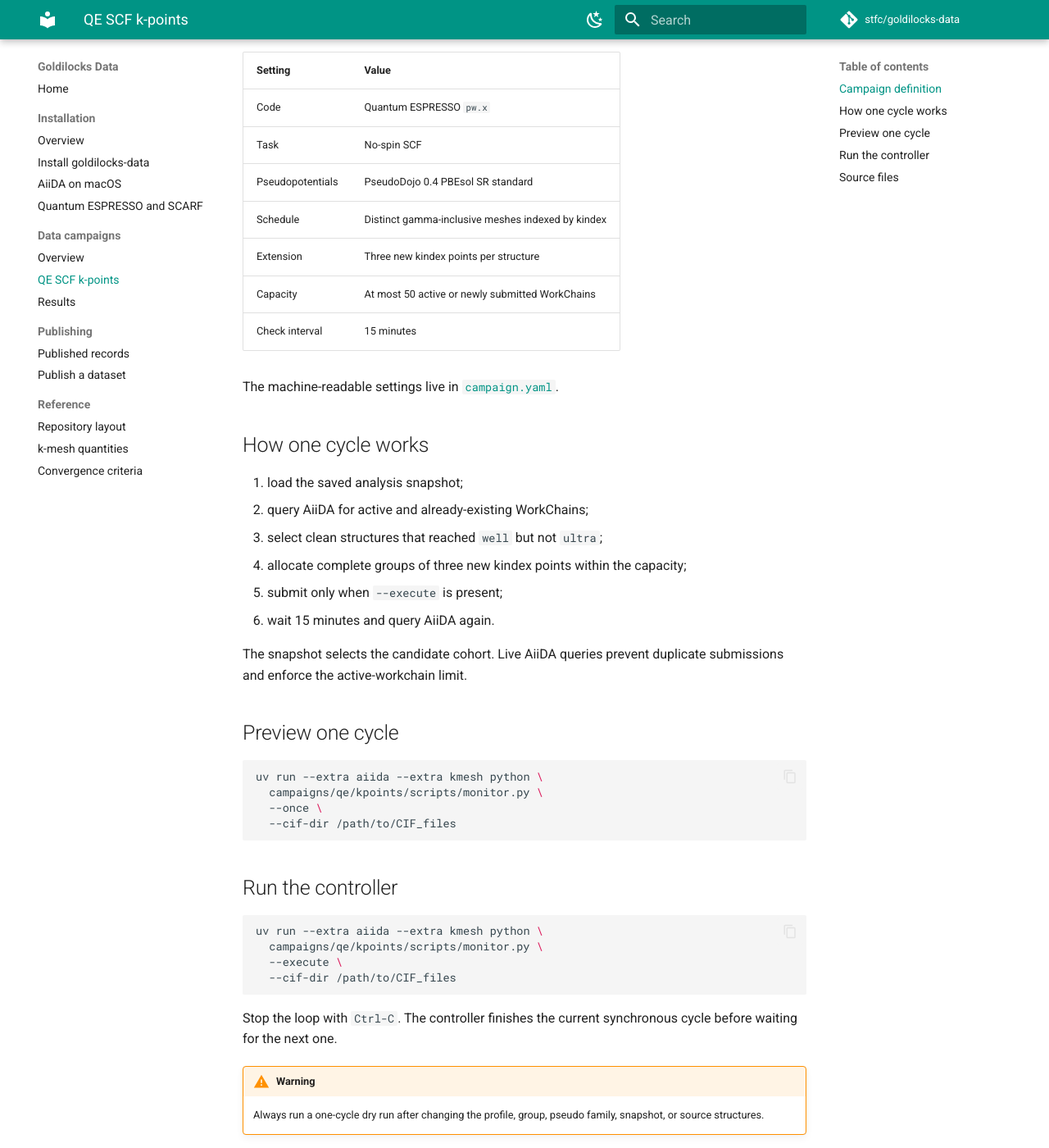
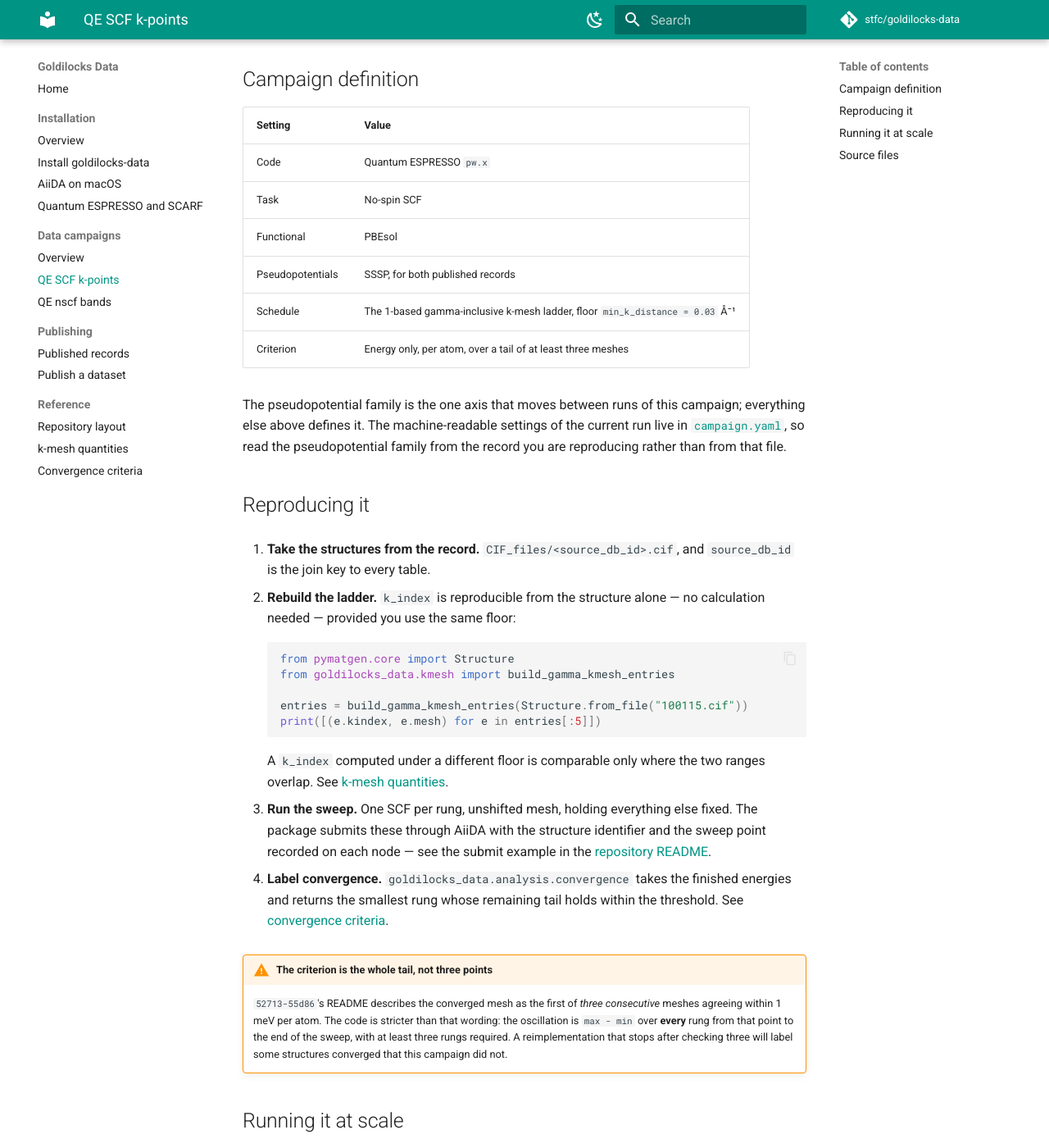
Before and after one commit to stfc/goldilocks-data, an MkDocs documentation site: the page built from docs/campaigns/qe-kpoints.md, in a window 1280 px wide and 1400 px high, scrolled down 259 px. Shown: the whole window at 82% size. Built offline with MkDocs 1.6.1 and Material for MkDocs 9.7.7, drawn with Linux system fonts in a browser that asks for light colours; comment, search, counter and statistics services are not loaded; some of the changed text lies outside the part shown.

Commit message:
docs: organise campaigns around the published records, drop the snapshot page
A campaign page now exists to say how the calculations behind a published
record were made and how to reproduce them. Two campaigns, three records:
the SCF k-point sweep published 52713-55d86 and mcpnq-g1j55, which are two
views of one body of calculations and are presented together, and the nscf
band campaign published r3byg-xp284, which gets a page of its own.

results.md is deleted. A dated snapshot of an in-flight campaign -- workchain
counts, ultra rate, regenerated local files -- is our operational record, not
something a reader of the site needs.

The nscf record is live, so its placeholder link is replaced.

Two accuracy fixes while reorganising: the SCF campaign page states that the
criterion is the whole remaining tail, which is stricter than the "three
consecutive" wording in 52713-55d86's own README; and the convergence
reference now says its three thresholds come from campaign.yaml and differ
from the package defaults.

````diff
--- a/docs/campaigns/qe-kpoints.md
+++ b/docs/campaigns/qe-kpoints.md
@@ -1,7 +1,13 @@
 # QE SCF k-point convergence
 
-This campaign determines the smallest gamma-inclusive k-point mesh at which
-the total energy is stable for each structure.
+This campaign determines the smallest gamma-inclusive k-point mesh at which the
+total energy of a structure is stable.
+
+Published as two records, from one body of calculations:
+[`52713-55d86`](https://data-collections.psdi.ac.uk/records/52713-55d86), the
+converged mesh per structure, and
+[`mcpnq-g1j55`](https://data-collections.psdi.ac.uk/records/mcpnq-g1j55), the
+full per-calculation output behind the paper.
 
 ## Campaign definition
 
@@ -9,28 +15,60 @@ the total energy is stable for each structure.
 | --- | --- |
 | Code | Quantum ESPRESSO `pw.x` |
 | Task | No-spin SCF |
-| Pseudopotentials | PseudoDojo 0.4 PBEsol SR standard |
-| Schedule | Distinct gamma-inclusive meshes indexed by kindex |
-| Extension | Three new kindex points per structure |
-| Capacity | At most 50 active or newly submitted WorkChains |
-| Check interval | 15 minutes |
+| Functional | PBEsol |
+| Pseudopotentials | SSSP, for both published records |
+| Schedule | The 1-based gamma-inclusive k-mesh ladder, floor `min_k_distance = 0.03` Å⁻¹ |
+| Criterion | Energy only, per atom, over a tail of at least three meshes |
 
-The machine-readable settings live in
-[`campaign.yaml`](https://github.com/stfc/goldilocks-data/blob/main/campaigns/qe/kpoints/campaign.yaml).
+The pseudopotential family is the one axis that moves between runs of this
+campaign; everything else above defines it. The machine-readable settings of the
+current run live in
+[`campaign.yaml`](https://github.com/stfc/goldilocks-data/blob/main/campaigns/qe/kpoints/campaign.yaml),
+so read the pseudopotential family from the record you are reproducing rather
+than from that file.
 
-## How one cycle works
+## Reproducing it
 
-1. load the saved analysis snapshot;
-2. query AiiDA for active and already-existing WorkChains;
-3. select clean structures that reached `well` but not `ultra`;
-4. allocate complete groups of three new kindex points within the capacity;
-5. submit only when `--execute` is present;
-6. wait 15 minutes and query AiiDA again.
+1. **Take the structures from the record.** `CIF_files/<source_db_id>.cif`, and
+   `source_db_id` is the join key to every table.
 
-The snapshot selects the candidate cohort. Live AiiDA queries prevent duplicate
-submissions and enforce the active-workchain limit.
+2. **Rebuild the ladder.** `k_index` is reproducible from the structure alone —
+   no calculation needed — provided you use the same floor:
 
-## Preview one cycle
+    ```python
+    from pymatgen.core import Structure
+    from goldilocks_data.kmesh import build_gamma_kmesh_entries
+
+    entries = build_gamma_kmesh_entries(Structure.from_file("100115.cif"))
+    print([(e.kindex, e.mesh) for e in entries[:5]])
+    ```
+
+    A `k_index` computed under a different floor is comparable only where the
+    two ranges overlap. See [k-mesh quantities](../reference/kmesh.md).
+
+3. **Run the sweep.** One SCF per rung, unshifted mesh, holding everything else
+   fixed. The package submits these through AiiDA with the structure identifier
+   and the sweep point recorded on each node — see the submit example in the
+   [repository README](https://github.com/stfc/goldilocks-data#submit-example).
+
+4. **Label convergence.** `goldilocks_data.analysis.convergence` takes the
+   finished energies and returns the smallest rung whose remaining tail holds
+   within the threshold. See [convergence criteria](../reference/convergence.md).
+
+!!! warning "The criterion is the whole tail, not three points"
+
+    `52713-55d86`'s README describes the converged mesh as the first of *three
+    consecutive* meshes agreeing within 1 meV per atom. The code is stricter
+    than that wording: the oscillation is `max - min` over **every** rung from
+    that point to the end of the sweep, with at least three rungs required. A
+    reimplementation that stops after checking three will label some structures
+    converged that this campaign did not.
+
+## Running it at scale
+
+A full campaign is a loop: submit a bounded number of WorkChains, wait, query
+AiiDA for what finished, extend the structures that have not converged yet.
+`monitor.py` does that. Preview one cycle:
 
 ```bash
 uv run --extra aiida --extra kmesh python \
@@ -39,28 +77,18 @@ uv run --extra aiida --extra kmesh python \
   --cif-dir /path/to/CIF_files
 ```
 
-## Run the controller
+Submit for real by replacing `--once` with `--execute`. Stop the loop with
+`Ctrl-C`; it finishes the current cycle first.
 
-```bash
-uv run --extra aiida --extra kmesh python \
-  campaigns/qe/kpoints/scripts/monitor.py \
-  --execute \
-  --cif-dir /path/to/CIF_files
-```
-
-Stop the loop with `Ctrl-C`. The controller finishes the current synchronous
-cycle before waiting for the next one.
+Live AiiDA queries, not a local file, are what prevent duplicate submissions and
+enforce the active-workchain limit.
 
 !!! warning
 
     Always run a one-cycle dry run after changing the profile, group, pseudo
-    family, snapshot, or source structures.
+    family, or source structures.
 
 ## Source files
 
 - [Task README](https://github.com/stfc/goldilocks-data/tree/main/campaigns/qe/kpoints)
 - [Submission scripts](https://github.com/stfc/goldilocks-data/tree/main/campaigns/qe/kpoints/scripts)
-- [Analysis notebook](https://github.com/stfc/goldilocks-data/blob/main/campaigns/qe/kpoints/notebooks/analysis.ipynb)
-- [Result manifest](https://github.com/stfc/goldilocks-data/blob/main/campaigns/qe/kpoints/results/manifest.json)
-
-Continue with [Results](../results.md).
--- a/docs/results.md
+++ /dev/null
@@ -1,44 +0,0 @@
-# Results
-
-A dated view of the PseudoDojo QE SCF k-point campaign. The AiiDA group remains
-the authoritative calculation record.
-
-## Current snapshot
-
-| Measure | Value |
-| --- | ---: |
-| WorkChains | 127,921 |
-| Structures | 16,208 |
-| Ultra converged | 15,474 |
-| Ultra rate | 95.47% |
-| Median ultra kindex | 4 |
-
-Snapshot date: 1 September 2026. These figures are taken from
-[`snapshot-metadata.json`](https://github.com/stfc/goldilocks-data/blob/main/campaigns/qe/kpoints/results/snapshot-metadata.json).
-
-## The snapshot files
-
-| File | Use it for | Where |
-| --- | --- | --- |
-| `snapshot-metadata.json` | Profile, AiiDA group, thresholds, ladder convention, timestamp, counts | [in the repo](https://github.com/stfc/goldilocks-data/blob/main/campaigns/qe/kpoints/results/snapshot-metadata.json) |
-| `manifest.json` | Dataset identity and the file names | [in the repo](https://github.com/stfc/goldilocks-data/blob/main/campaigns/qe/kpoints/results/manifest.json) |
-| `source-summary.csv` | One convergence-summary row per structure | regenerated locally |
-| `workchain-records.parquet` | Calculation-level values behind the summary | regenerated locally |
-| `analysis.ipynb` | Aggregation, quality checks, SSSP comparison | [in the repo](https://github.com/stfc/goldilocks-data/blob/main/campaigns/qe/kpoints/notebooks/analysis.ipynb) |
-
-`source-summary.csv` and `workchain-records.parquet` are rebuilt from the AiiDA
-group every campaign cycle and are not versioned; see
-[`campaigns/qe/kpoints/results/README.md`](https://github.com/stfc/goldilocks-data/blob/main/campaigns/qe/kpoints/results/README.md).
-They go to PSDI as a citable record when the campaign finishes.
-
-## Provenance
-
-The snapshot metadata identifies the profile and AiiDA group used for export.
-For the live PseudoDojo campaign, the group is:
-
-```text
-goldilocks/qe-scf/nospin/pseudodojo
-```
-
-Return to AiiDA when you need the original inputs, outputs, process state, or
-provenance graph.
--- a/mkdocs.yml
+++ b/mkdocs.yml
@@ -52,7 +52,7 @@ nav:
   - Data campaigns:
       - Overview: campaigns/index.md
       - QE SCF k-points: campaigns/qe-kpoints.md
-      - Results: results.md
+      - QE nscf bands: campaigns/qe-nscf-bands.md
   - Publishing:
       - Published records: published-records.md
       - Publish a dataset: publishing.md
````
Also changed, not shown: docs/campaigns/index.md (+14 -8 lines), docs/campaigns/qe-nscf-bands.md (added, +79 -0 lines), docs/index.md (+13 -10 lines), docs/published-records.md (+21 -13 lines), docs/reference/convergence.md (+8 -1 lines).
